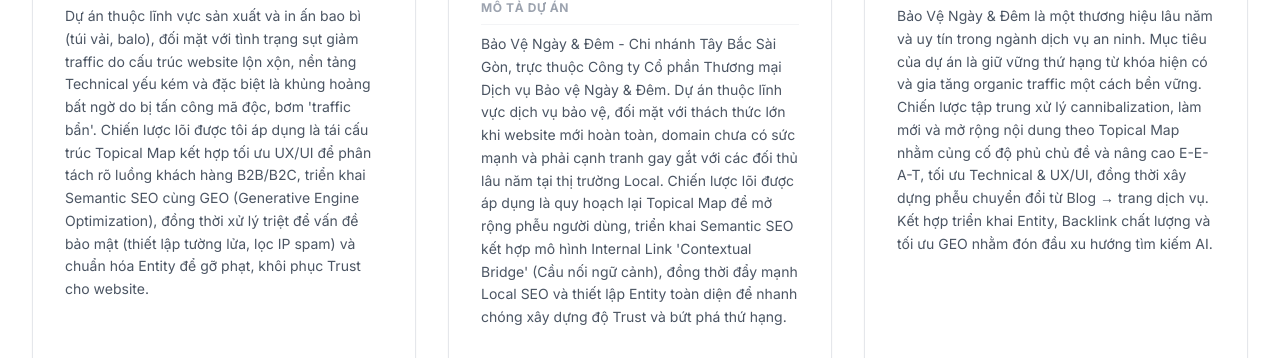
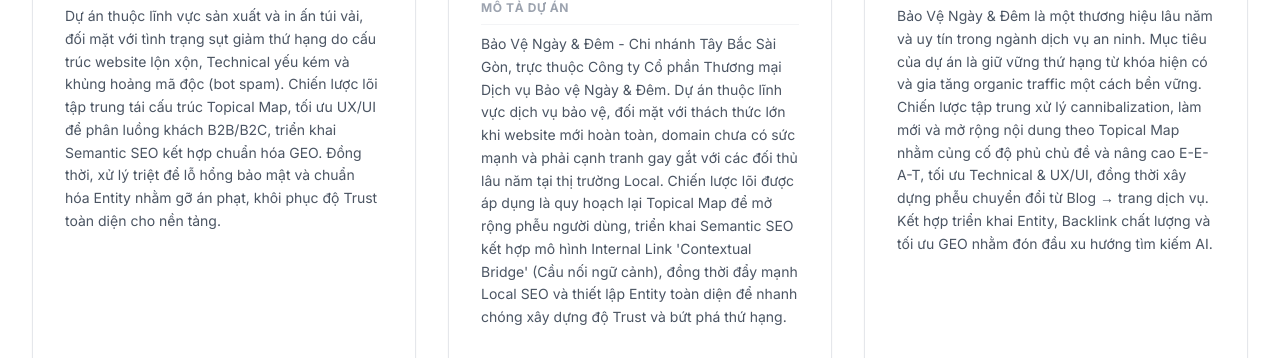
Before and after one commit to loctran03/portfolio, a plain HTML site: page index.html in a window 1280 px wide. Shown: the part 2557-2915 px from the top of the page. Drawn offline with nearby package versions, Linux system fonts and the light colour scheme.

Commit message:
Update index.html

```diff
--- a/index.html
+++ b/index.html
@@ -357,7 +357,7 @@
                         <div class="mb-8 flex-grow">
                             <p class="text-gray-400 text-xs font-bold uppercase tracking-wider mb-2 border-b border-gray-100 pb-2">Mô tả dự án</p>
                             <p class="text-gray-600 text-sm leading-relaxed">
-                                Dự án thuộc lĩnh vực sản xuất và in ấn bao bì (túi vải, balo), đối mặt với tình trạng sụt giảm traffic do cấu trúc website lộn xộn, nền tảng Technical yếu kém và đặc biệt là khủng hoảng bất ngờ do bị tấn công mã độc, bơm 'traffic bẩn'. Chiến lược lõi được tôi áp dụng là tái cấu trúc Topical Map kết hợp tối ưu UX/UI để phân tách rõ luồng khách hàng B2B/B2C, triển khai Semantic SEO cùng GEO (Generative Engine Optimization), đồng thời xử lý triệt để vấn đề bảo mật (thiết lập tường lửa, lọc IP spam) và chuẩn hóa Entity để gỡ phạt, khôi phục Trust cho website.
+                            Dự án thuộc lĩnh vực sản xuất và in ấn túi vải, đối mặt với tình trạng sụt giảm thứ hạng do cấu trúc website lộn xộn, Technical yếu kém và khủng hoảng mã độc (bot spam). Chiến lược lõi tập trung tái cấu trúc Topical Map, tối ưu UX/UI để phân luồng khách B2B/B2C, triển khai Semantic SEO kết hợp chuẩn hóa GEO. Đồng thời, xử lý triệt để lỗ hổng bảo mật và chuẩn hóa Entity nhằm gỡ án phạt, khôi phục độ Trust toàn diện cho nền tảng.
                             </p>
                         </div>
 
```
